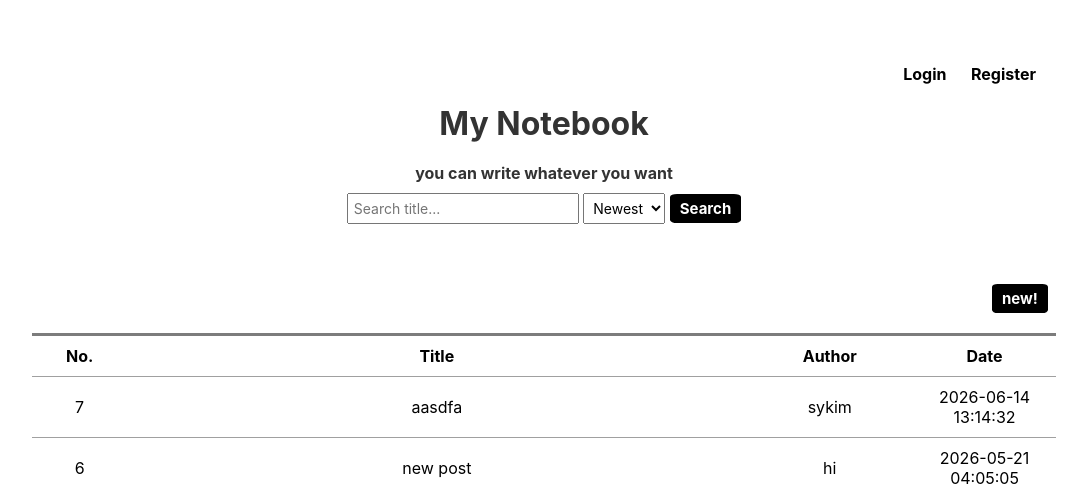
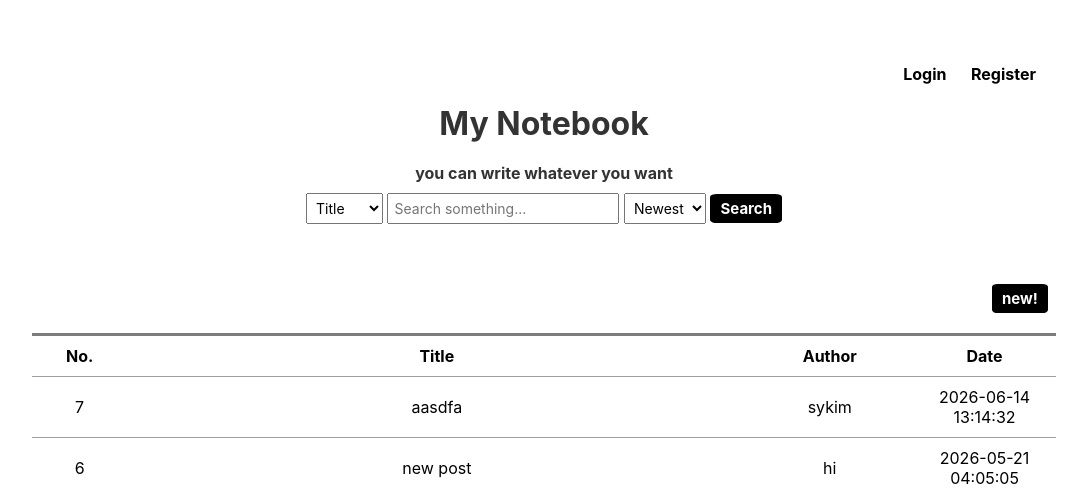
Before and after one commit to S3ren-k/K.knock_WEB_6, a PHP site: page / in a window 1280 px wide. Shown: the top 498 px of the page, without its empty margins (96-1183 px from the left). Run offline with PHP 8.4, Linux system fonts and the light colour scheme; data comes from the database, SQL or seed files in the repository; a stand-in replaces the project's code that opens the database connection.

Commit message:
add searching author

```diff
--- a/index.php
+++ b/index.php
@@ -30,7 +30,11 @@ include 'db.php';
 	<h4>you can write whatever you want</h4>
 
 <form method="GET" action="index.php" style="text-align:center; margin:10px 0;">
-	<input type="text" name="search" placeholder="Search title..." value="<?php echo isset($_GET['search']) ? htmlspecialchars($_GET['search']) : ''; ?>" style="padding: 5px; font-size:14px;">
+	<select name="type" style="padding:5px; font-size:14px;">
+		<option value="title" <?php echo (!isset($_GET['type']) || $_GET['type'] === 'title') ? 'selected' : ''; ?>>Title</option>
+		<option value="author" <?php echo (isset($_GET['type']) && $_GET['type'] === 'author') ? 'selected' : ''; ?>>Author</option>
+	</select>
+	<input type="text" name="search" placeholder="Search something..." value="<?php echo isset($_GET['search']) ? htmlspecialchars($_GET['search']) : ''; ?>" style="padding: 5px; font-size:14px;">
 	<select name="order" style="padding: 5px; font-size:14px;">
 		<option value="desc" <?php echo (!isset($_GET['order']) || $_GET['order'] === 'desc') ? 'selected' : ''; ?>>Newest</option>
 		<option value="asc" <?php echo (isset($_GET['order']) && $_GET['order'] === 'asc') ? 'selected' : ''; ?>>Oldest</option>
@@ -51,8 +55,17 @@ include 'db.php';
 			$page_num = 10;
 			$search = isset($_GET['search']) ? $conn->real_escape_string($_GET['search']) : '';
 			$order = (isset($_GET['order']) && $_GET['order'] === 'asc') ? 'ASC' : 'DESC';
-			$where = $search ? "WHERE title LIKE '%$search%'" : '';
-			$num = $conn->query('SELECT * FROM posts $where')->num_rows;
+			$type = isset($_GET['type']) ? $_GET['type'] : 'title';
+			if ($search) {
+				if($type === 'author') {
+					$where = "JOIN users ON posts.author_id = users.id WHERE users.username LIKE '%$search%'";
+				} else {
+					$where = "WHERE title LIKE '%$search%'";
+				}
+			} else {
+				$where = '';
+			}
+			$num = $conn->query("SELECT posts.* FROM posts $where")->num_rows;
 			$page = isset($_GET['page']) ? $_GET['page'] : 1; //made pagenation(e.g. page 1, 2 ...
 			$total_page = ceil($num/$page_num);
 			$total_block = ceil($total_page/$page_num);
@@ -66,7 +79,7 @@ include 'db.php';
 				$e_page = $total_page;
 			}
 			$start = ($page - 1) * $list_num;
-			$sql = $conn->query("SELECT * FROM posts $where ORDER BY id $order LIMIT $start, $list_num");
+			$sql = $conn->query("SELECT posts.* FROM posts $where ORDER BY posts.id $order LIMIT $start, $list_num");
 			while ($row = $sql->fetch_array()) {
 				echo '<tr>';
 				echo '<td>'. $row['id']. '</td>';
```
